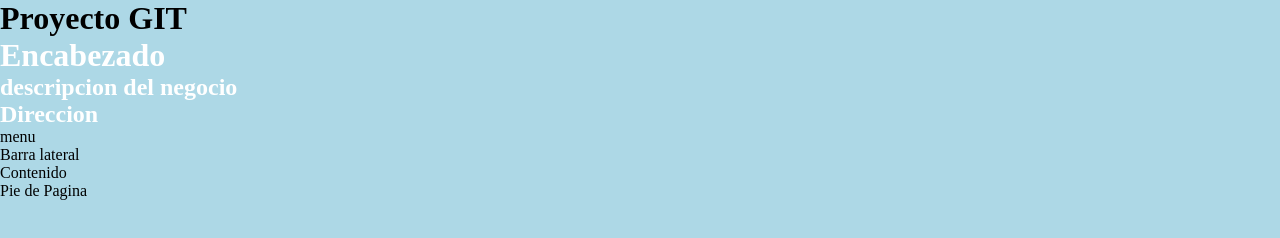
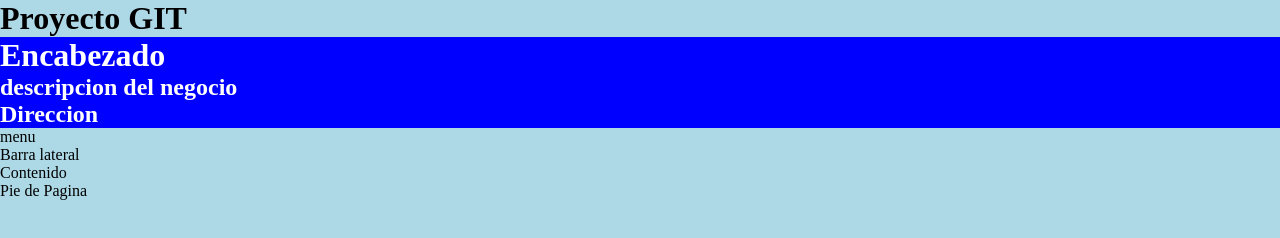
Before and after one commit to WashingtonNieto/ProyectoGit-, a plain HTML site: page index.html in a window 1280 px wide. Drawn offline with Linux system fonts and the light colour scheme.

Commit message:
agregado stylos mejorado

```diff
--- a/style.css
+++ b/style.css
@@ -8,6 +8,6 @@ body{
 }
 
 header{
-    background-color: bluegi;
+    background-color: blue;
     color: white;
 }
```
